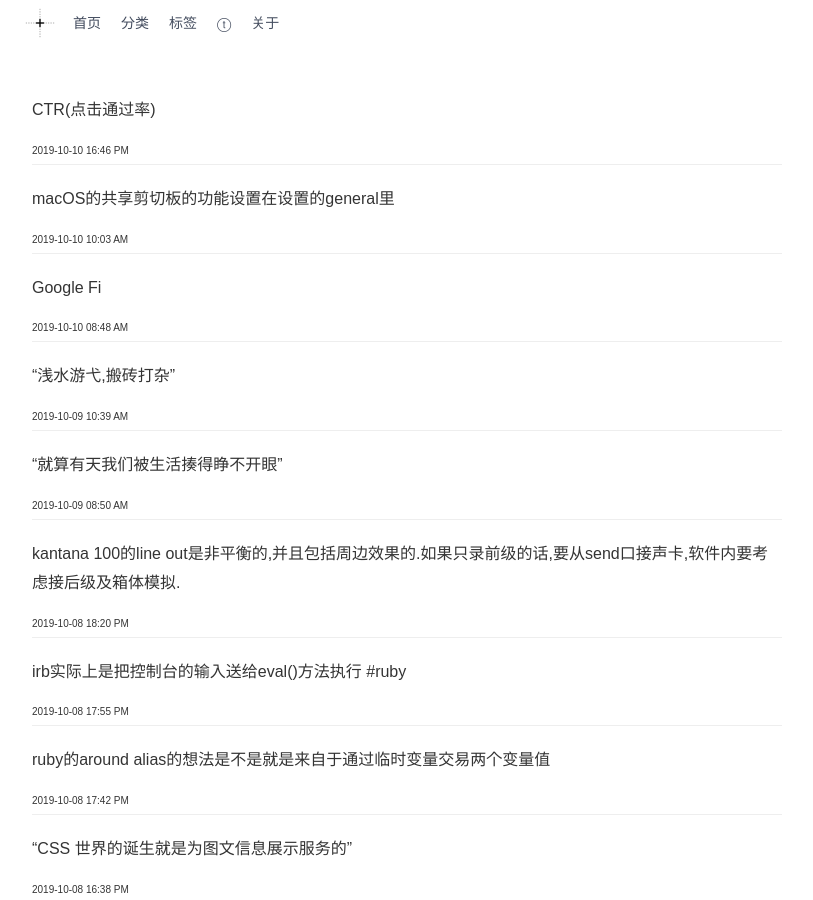
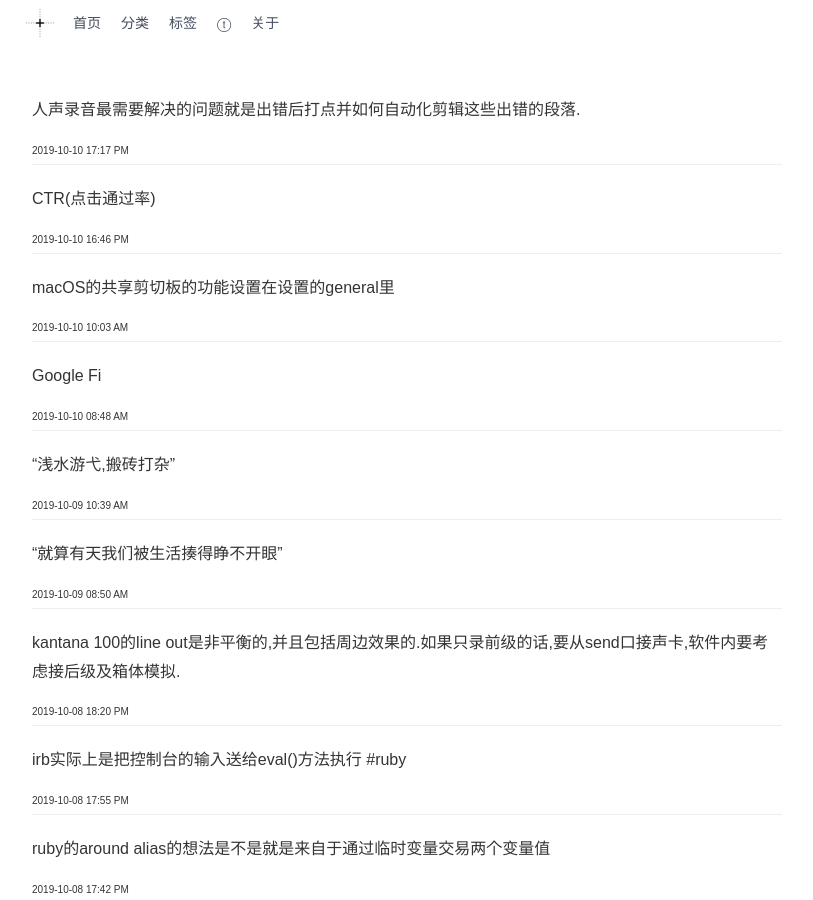
Before and after one commit to babyking/babyking.github.io, a Jekyll site: the page built from _posts/2019-09-23-t.md, in a window 1280 px wide and 900 px high. Shown: the whole window, without its empty margins (233-1046 px from the left). Built offline with Jekyll 4.4.1, drawn with Linux system fonts in a browser that asks for light colours.

Commit message:
blog update

```diff
--- a/_posts/2019-09-23-t.md
+++ b/_posts/2019-09-23-t.md
@@ -6,6 +6,10 @@ title: 一个人的推
 permalink: /t/
 date: 2019-09-23 11:46
 ---
+
+人声录音最需要解决的问题就是出错后打点并如何自动化剪辑这些出错的段落.
+<font size="1">2019-10-10 17:17 PM</font>
+<hr>
 
 CTR(点击通过率)
 <font size="1">2019-10-10 16:46 PM</font>
```
Also changed, not shown: _drafts/Mac-chu-shi-hua.md (+1 -1 lines).
